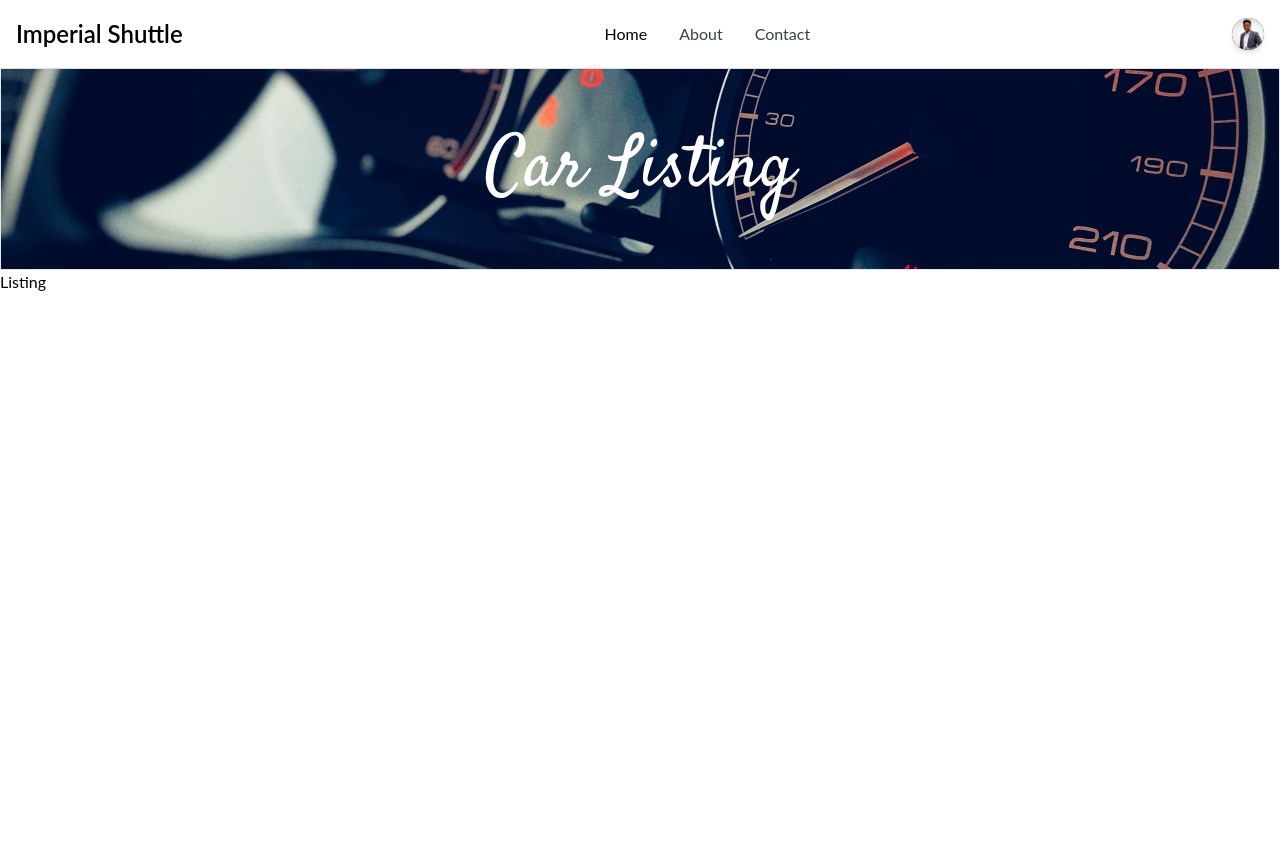
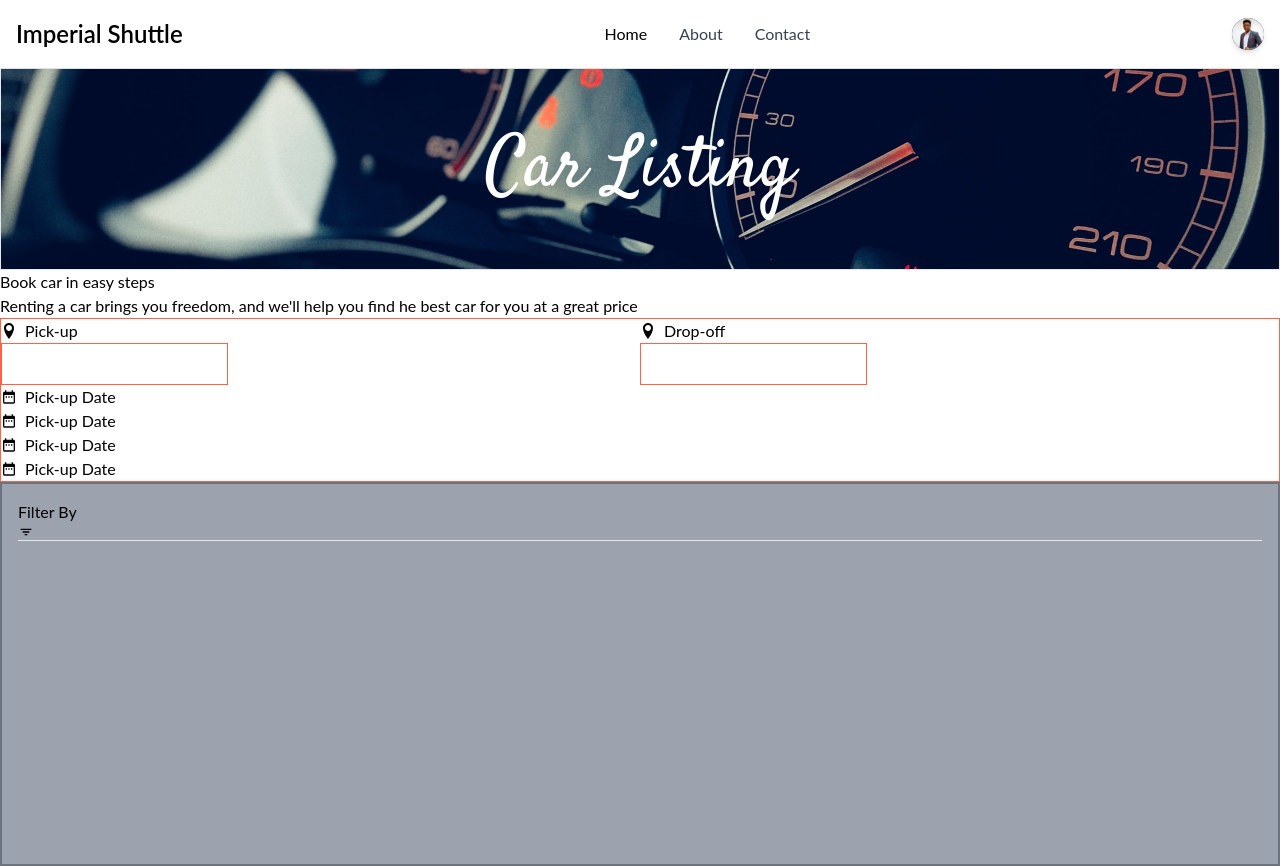
Before and after one commit to MockingJay-TC/customer-imperial_shuttle, a React (Create React App) app: page /car-listing in a window 1280 px wide. Before the commit the page ends 800 px from the top, so only its background shows below. Built offline with nearby package versions, Linux system fonts and the light colour scheme.

Commit message:
car-listing

```diff
--- a/src/Views/CarListings/CarListing.jsx
+++ b/src/Views/CarListings/CarListing.jsx
@@ -1,11 +1,78 @@
 import React from "react";
 import Banner from "../../components/Banner/Banner";
+import { ImLocation } from "react-icons/im";
+import { MdDateRange } from "react-icons/md";
+import { BiFilter } from "react-icons/bi";
 
 const CarListing = () => {
   return (
     <div>
       <Banner title="Car Listing" />
-      <div>Listing</div>
+      {/* Main Page */}
+      <div>
+        {/* left */}
+        <div>
+          <h2>Book car in easy steps</h2>
+          <p>
+            Renting a car brings you freedom, and we'll help you find he best
+            car for you at a great price
+          </p>
+        </div>
+        {/* right */}
+        <div className="border border-[tomato]">
+          {/* top */}
+          <div className="flex">
+            {/* left */}
+            <div className="w-full">
+              <div className="flex items-center gap-2">
+                <ImLocation />
+                <label htmlFor="location">Pick-up</label>
+              </div>
+              <input type="text" className="border border-[tomato]" />
+            </div>
+            {/* right */}
+            <div className="w-full">
+              <div className="flex items-center gap-2">
+                <ImLocation />
+                <label htmlFor="location">Drop-off</label>
+              </div>
+              <input type="text" className="border border-[tomato]" />
+            </div>
+          </div>
+          {/* down */}
+          <div>
+            <div className="flex items-center gap-2">
+              <MdDateRange />
+              <label htmlFor="pick-up date">Pick-up Date</label>
+            </div>
+            <div className="flex items-center gap-2">
+              <MdDateRange />
+              <label htmlFor="pick-up date">Pick-up Date</label>
+            </div>
+            <div className="flex items-center gap-2">
+              <MdDateRange />
+              <label htmlFor="pick-up date">Pick-up Date</label>
+            </div>
+            <div className="flex items-center gap-2">
+              <MdDateRange />
+              <label htmlFor="pick-up date">Pick-up Date</label>
+            </div>
+          </div>
+        </div>
+      </div>
+
+      {/* cars */}
+      <div className="bg-gray-400">
+        {/* left */}
+        <div className="h-96 border-2 border-gray-500 p-4">
+          <div>
+            <h3>Filter By</h3>
+            <BiFilter />
+          </div>
+          <hr />
+
+        </div>
+      </div>
     </div>
   );
 };
--- a/src/Views/Home/Home.jsx
+++ b/src/Views/Home/Home.jsx
@@ -6,8 +6,7 @@ const Home = () => {
   return (
     <div>
       <Carousel />
-      <Search />
-      <h1 className="h-12 text-center py-8 leading-6 my-8">Victor Is Here</h1>
+      {/* <Search /> */}
     </div>
   );
 };
--- a/src/components/Carousel/Carousel.jsx
+++ b/src/components/Carousel/Carousel.jsx
@@ -2,6 +2,7 @@ import React from "react";
 import Slider from "react-animated-slider";
 import "react-animated-slider/build/horizontal.css";
 import content from "./carouselData";
+import { Link } from "react-router-dom";
 
 const Carousel = () => {
   return (
@@ -19,7 +20,9 @@ const Carousel = () => {
             <p>{item.description}</p>
             {/* <button className="btn text-white text-2xl font-bold">{item.button}</button> */}
             <div>
-              <button className="btn text-md md:text-2xl">{item.button}</button>
+              <Link to="/car-listing">
+                <button className="btn text-md md:text-2xl">Rent Now</button>
+              </Link>
             </div>
           </div>
           {/* <section>
--- a/src/components/Search/Search.jsx
+++ b/src/components/Search/Search.jsx
@@ -5,7 +5,7 @@ import DatePickers from "../DatePicker/DatePickers";
 
 const Search = () => {
   return (
-    <div className="hidden p-16 gap-8 absolute left-2/4 -translate-x-2/4 w-2/3 h-10 md:h-40 -mt-5 md:-mt-20 z-50 bg-white shadow-lg rounded-full md:flex items-center justify-evenly">
+    <div className="hidden p-16 gap-8 absolute left-2/4 -translate-x-2/4 w-2/3 h-10 md:h-20 -mt-5 md:-mt-14 z-50 bg-white shadow-lg rounded-full md:flex items-center justify-evenly">
       <div className="flex items-center gap-1">
         <ImLocation className="text-2xl text-[#ec3323]" />
         <input
--- /dev/null
+++ b/src/components/SlickSlider/SlickSlider.jsx
@@ -0,0 +1,23 @@
+import Carousel from "react-elastic-carousel";
+
+const breakPoints = [
+  { width: 1, itemsToShow: 1 },
+  { width: 550, itemsToShow: 2, itemsToScroll: 2 },
+  { width: 768, itemsToShow: 3 },
+  { width: 1200, itemsToShow: 4 },
+];
+const SlickSlider = () => {
+
+
+
+
+  return (
+ <Carousel breakPoints={breakPoints}>
+     <div>1</div>
+     <div>2</div>
+     <div>3</div>
+ </Carousel>
+  );
+};
+
+export default SlickSlider;
--- a/src/index.js
+++ b/src/index.js
@@ -4,7 +4,4 @@ import "./index.css";
 import "flowbite";
 import App from "./App";
 
-ReactDOM.render(
-  <App />,
-  document.getElementById("root")
-);
+ReactDOM.render(<App />, document.getElementById("root"));
```
Also changed, not shown: 2 other files (tests, documents, lock files or other folders).
